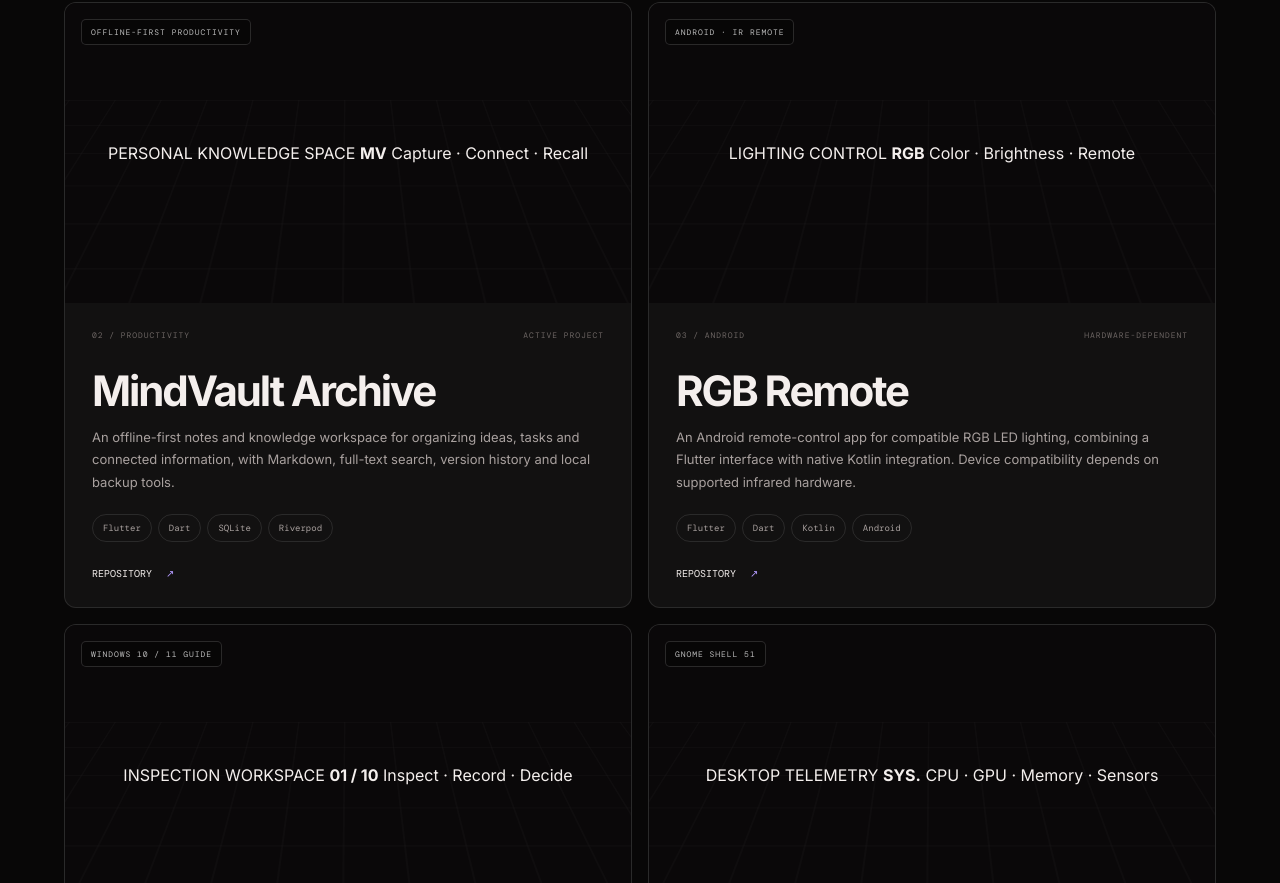
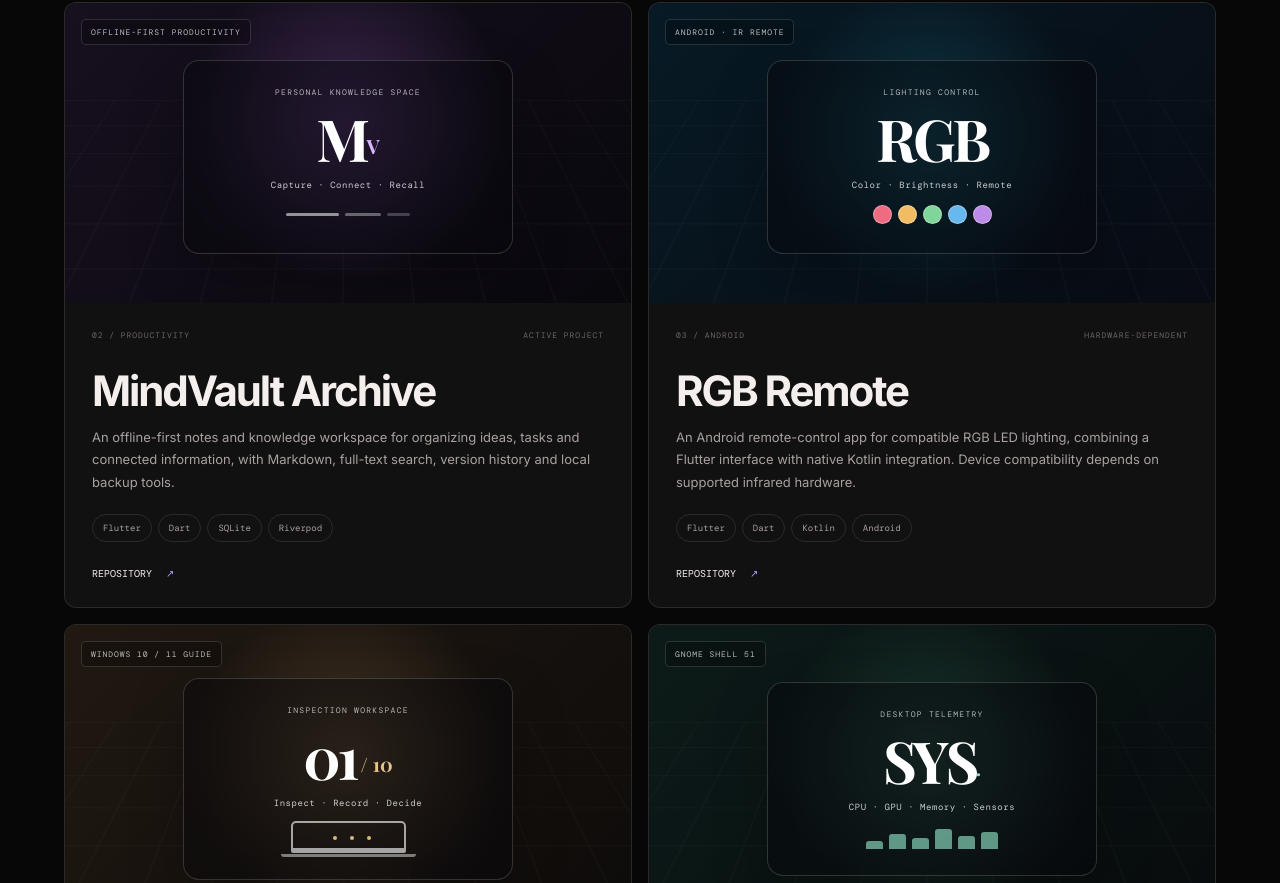
Before and after one commit to marufallammahim/MarufAllamMahim.github.io, a plain HTML site: page index.html in a window 1280 px wide. Shown: the part 3692-4575 px from the top of the page. Drawn offline with nearby package versions, Linux system fonts and the light colour scheme; a web font is replaced by a local one.

Commit message:
Add responsive visual styling for portfolio project cards

```diff
--- a/css/style.css
+++ b/css/style.css
@@ -3364,3 +3364,198 @@ body {
     right: -25%;
   }
 }
+
+
+/* =========================================================
+   ADDITIONAL PROJECT ARTWORK — consistent with the existing
+   project-card system; decorative visuals remain lightweight.
+   ========================================================= */
+
+.project-art {
+  position: relative;
+  z-index: 1;
+  width: min(78%, 330px);
+  min-height: 190px;
+  padding: 26px 24px;
+  display: flex;
+  flex-direction: column;
+  align-items: center;
+  justify-content: center;
+  gap: 12px;
+  border: 1px solid rgba(255,255,255,.16);
+  border-radius: 16px;
+  background: rgba(8, 8, 12, .46);
+  box-shadow: 0 22px 55px rgba(0,0,0,.24);
+  backdrop-filter: blur(12px);
+  text-align: center;
+  transform: translateY(4px);
+}
+
+.art-kicker {
+  color: rgba(255,255,255,.68);
+  font: 8px "DM Mono", monospace;
+  letter-spacing: .16em;
+  text-transform: uppercase;
+}
+
+.art-mark {
+  color: #fff;
+  font: 700 clamp(40px, 5vw, 58px) "Playfair Display", serif;
+  line-height: 1;
+  letter-spacing: -.06em;
+}
+
+.art-mark span {
+  color: var(--accent, #d8b6a3);
+}
+
+.art-caption {
+  color: rgba(255,255,255,.78);
+  font: 9px "DM Mono", monospace;
+  letter-spacing: .06em;
+}
+
+.art-lines,
+.thought-lines,
+.monitor-bars,
+.speed-wave,
+.rgb-swatches,
+.laptop-screen {
+  width: min(100%, 190px);
+  height: 24px;
+  display: flex;
+  align-items: center;
+  justify-content: center;
+  gap: 6px;
+}
+
+.art-lines i,
+.thought-lines i {
+  display: block;
+  height: 3px;
+  width: 28%;
+  border-radius: 9px;
+  background: rgba(255,255,255,.55);
+}
+
+.art-lines i:nth-child(2),
+.thought-lines i:nth-child(2) { width: 19%; opacity: .65; }
+.art-lines i:nth-child(3),
+.thought-lines i:nth-child(3) { width: 12%; opacity: .4; }
+
+.mindvault-visual {
+  background: radial-gradient(circle at 50% 40%, rgba(149,91,196,.34), transparent 48%), linear-gradient(135deg,#17101f,#09080d);
+  --accent: #d8b6ff;
+}
+
+.rgb-visual {
+  background: radial-gradient(circle at 50% 45%, rgba(37,180,205,.25), transparent 48%), linear-gradient(135deg,#071a25,#080b13);
+  --accent: #77e6ef;
+}
+
+.rgb-swatches i {
+  width: 19px;
+  height: 19px;
+  border-radius: 50%;
+  border: 1px solid rgba(255,255,255,.35);
+  background: #ef6b82;
+}
+.rgb-swatches i:nth-child(2) { background: #f2bd62; }
+.rgb-swatches i:nth-child(3) { background: #7fd59a; }
+.rgb-swatches i:nth-child(4) { background: #66b8ee; }
+.rgb-swatches i:nth-child(5) { background: #bd8be8; }
+
+.laptop-visual {
+  background: radial-gradient(circle at 50% 44%, rgba(214,168,105,.25), transparent 48%), linear-gradient(135deg,#211912,#0d0b0a);
+  --accent: #e7c38e;
+}
+
+.art-mark span {
+  font-size: .34em;
+  letter-spacing: 0;
+  vertical-align: middle;
+}
+
+.laptop-screen {
+  position: relative;
+  width: 115px;
+  height: 32px;
+  border: 2px solid rgba(255,255,255,.62);
+  border-bottom-width: 5px;
+  border-radius: 5px 5px 2px 2px;
+}
+.laptop-screen::after {
+  content: "";
+  position: absolute;
+  left: -12px;
+  right: -12px;
+  bottom: -9px;
+  height: 3px;
+  border-radius: 0 0 8px 8px;
+  background: rgba(255,255,255,.45);
+}
+.laptop-screen i {
+  display: block;
+  width: 4px;
+  height: 4px;
+  margin: 5px 0 0 7px;
+  border-radius: 50%;
+  background: #d9b77f;
+}
+
+.monitor-visual {
+  background: radial-gradient(circle at 50% 45%, rgba(79,165,139,.25), transparent 48%), linear-gradient(135deg,#0c1b19,#080b0d);
+  --accent: #8ddfc4;
+}
+
+.monitor-bars {
+  align-items: end;
+}
+.monitor-bars i {
+  display: block;
+  width: 17px;
+  height: 8px;
+  border-radius: 3px 3px 0 0;
+  background: rgba(141,223,196,.65);
+}
+.monitor-bars i:nth-child(2) { height: 15px; }
+.monitor-bars i:nth-child(3) { height: 11px; }
+.monitor-bars i:nth-child(4) { height: 20px; }
+.monitor-bars i:nth-child(5) { height: 13px; }
+.monitor-bars i:nth-child(6) { height: 17px; }
+
+.speed-visual {
+  background: radial-gradient(circle at 50% 45%, rgba(92,120,230,.3), transparent 48%), linear-gradient(135deg,#10152b,#090a13);
+  --accent: #9eb6ff;
+}
+
+.speed-wave {
+  align-items: center;
+}
+.speed-wave i {
+  display: block;
+  width: 4px;
+  height: 8px;
+  border-radius: 8px;
+  background: #9eb6ff;
+}
+.speed-wave i:nth-child(2), .speed-wave i:nth-child(6) { height: 15px; }
+.speed-wave i:nth-child(3), .speed-wave i:nth-child(5) { height: 21px; }
+.speed-wave i:nth-child(4) { height: 12px; }
+
+.thoughts-visual {
+  background: radial-gradient(circle at 50% 45%, rgba(202,155,91,.25), transparent 48%), linear-gradient(135deg,#21190f,#0d0b09);
+  --accent: #e8c78e;
+}
+
+.thought-lines i {
+  background: rgba(232,199,142,.8);
+}
+
+@media (max-width: 620px) {
+  .project-art {
+    width: min(82%, 330px);
+    min-height: 175px;
+    padding: 22px 16px;
+  }
+}
```
